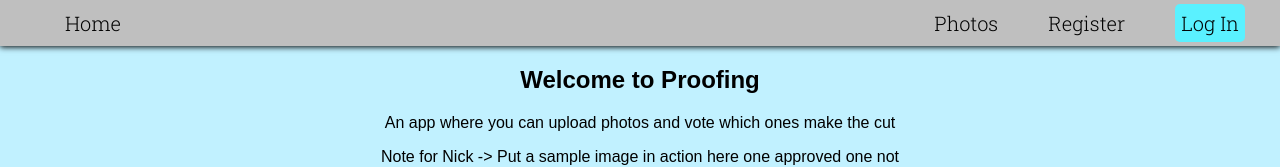
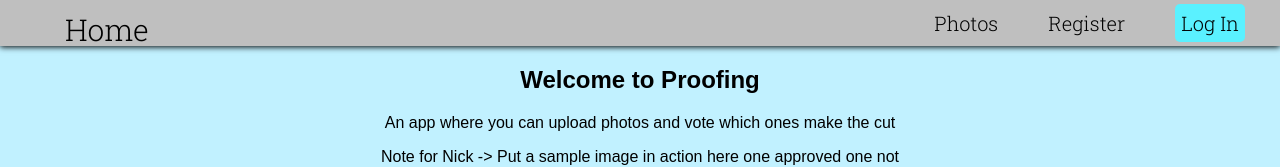
Before and after one commit to NickFoden/proofing-client, a React (Create React App) app: page / in a window 1280 px wide. Shown: the top 167 px of the page. Built offline with nearby package versions, Linux system fonts and the light colour scheme; no server answers.

Commit message:
Styling for mobbile and remove registration page when logged in.

```diff
--- a/src/Components/HeaderNav.css
+++ b/src/Components/HeaderNav.css
@@ -1,3 +1,63 @@
+li {
+    display: inline-block;
+    padding: 0 25px;
+}
+
+.header-links:hover {
+    color: #56F8FF;
+}
+
+.header-links {
+    color: black;
+    font-size: 14px;
+    font-family: 'Roboto Slab', serif;
+}
+
+a {
+    text-decoration: none;
+}
+
+.log-button {
+    background-color: #5AF1FF;
+    padding: 6px;
+    border-radius: 5px;
+    color: black;
+    font-size: 10px;
+    font-family: 'Roboto Slab', serif;
+    width: auto;
+    height: auto;
+}
+
+.log-button:hover {
+    background-color: #87F6FF;
+}
+
+#header-nav {
+    box-shadow : 0px 1px 6px;
+    background-color:#bfbfbf;
+    text-align: center;
+}
+
+#header-nav ul {
+    margin-top: 0;
+    list-style: none;
+}
+
+#header-nav #home-link:hover {
+    color: #56F8FF;
+}
+
+.header-links-home:hover {
+    color: #56F8FF;
+}
+
+.header-links-home {
+    color: black;
+    font-size: 16px;
+    font-family: 'Roboto Slab', serif;
+}
+
+@media only screen and (min-width: 640px) {
     li {
         display: inline-block;
         padding: 0 25px;
@@ -24,6 +84,8 @@ a {
         color: black;
         font-size: 20px;
         font-family: 'Roboto Slab', serif;
+        width: auto;
+        height: auto;
     }
 
     .log-button:hover {
@@ -50,3 +112,15 @@ a {
     #header-nav #home-link:hover {
         color: #56F8FF;
     }
+
+    .header-links-home:hover {
+        color: #56F8FF;
+    }
+
+    .header-links-home {
+        color: black;
+        font-size: 30px;
+        font-family: 'Roboto Slab', serif;
+    }
+
+}
--- a/src/Components/HeaderNav.js
+++ b/src/Components/HeaderNav.js
@@ -22,19 +22,25 @@ class HeaderNav extends React.Component {
         let logButton;
         if (this.props.currentUser.username === null) {
             logButton = (
-                <li><Link  className="log-button" to='/LogIn'> Log In</Link></li>
+                <li><Link className="log-button" to='/LogIn'> Log In</Link></li>
 
         )} else {
             logButton = (
-                <li><button  className="log-button" onClick={() => this.logOut()}>Log out</button></li>
+                <li><button className="log-button" onClick={() => this.logOut()}>Log out</button></li>
             )
         }
+        let registerLink;
+        if (this.props.currentUser.username === null) {
+            registerLink = (
+                <li><Link className="header-links" to='/register'> Register</Link></li>
+
+        )}
     return (
         <div id="header-nav">
             <ul>
-                <li id="home-link"><Link className="header-links" to='/'> Home </Link></li>
+                <li id="home-link"><Link className="header-links-home" to='/'> Home </Link></li>
                 <li><Link className="header-links" to='/photos'> Photos</Link></li>
-                <li><Link className="header-links" to='/register'> Register</Link></li>
+                {registerLink}
                 {logButton}
             </ul>
         </div>
```
Lines whose indentation alone changed are shown as unchanged.
